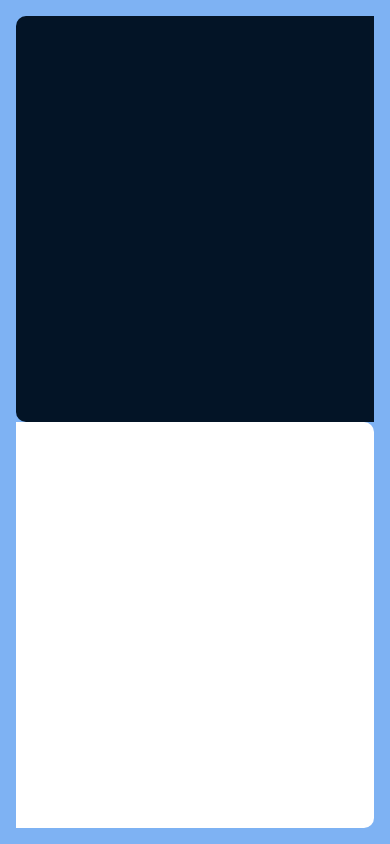
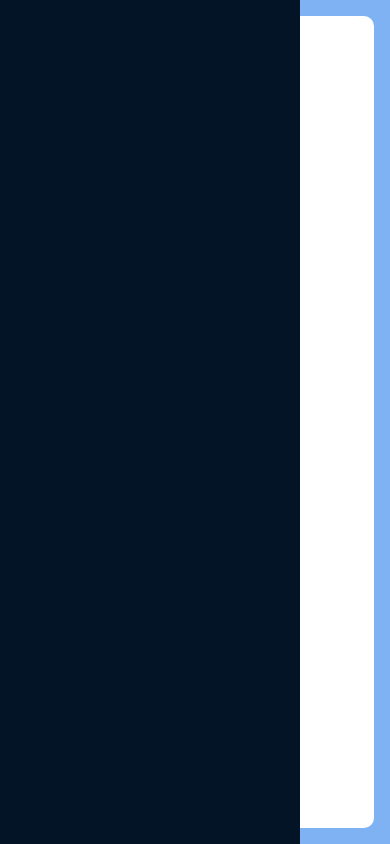
Before and after one commit to izaanjahangir/mern-chat-app-realtime, a React (Create React App) app in the folder client/: page / in a window 390 px wide. Built offline with nearby package versions, Linux system fonts and the light colour scheme.

Commit message:
[client] working on home screen UI

```diff
--- a/client/src/screens/Home/index.js
+++ b/client/src/screens/Home/index.js
@@ -17,14 +17,12 @@ function Home() {
             className={classes.leftContainer}
             item
             xs={12}
-            sm={5}
             md={4}
           ></Grid>
           <Grid
             className={classes.rightContainer}
             item
             xs={12}
-            sm={7}
             md={8}
           ></Grid>
         </Grid>
--- a/client/src/screens/Home/style.js
+++ b/client/src/screens/Home/style.js
@@ -25,11 +25,24 @@ const useStyles = makeStyles((theme) => ({
     borderTopLeftRadius: 10,
     borderBottomLeftRadius: 10,
     backgroundColor: colors.PRIMARY_DARK,
+    [theme.breakpoints.down("sm")]: {
+      position: "fixed",
+      top: 0,
+      left: 0,
+      width: "300px",
+      height: "100%",
+      borderTopLeftRadius: 0,
+      borderBottomLeftRadius: 0,
+    },
   },
   rightContainer: {
     borderTopRightRadius: 10,
     borderBottomRightRadius: 10,
     backgroundColor: colors.WHITE,
+    [theme.breakpoints.down("sm")]: {
+      borderTopLeftRadius: 10,
+      borderBottomLeftRadius: 10,
+    },
   },
 }));
 
```
